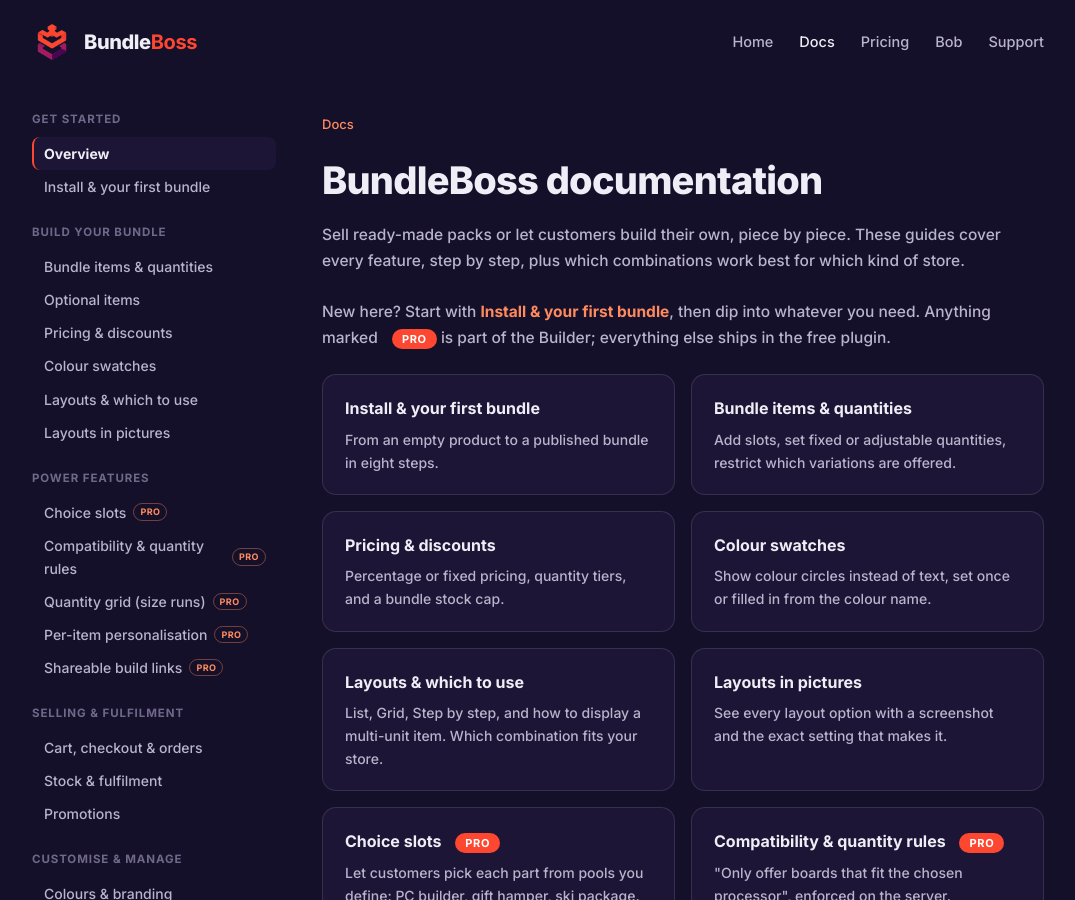
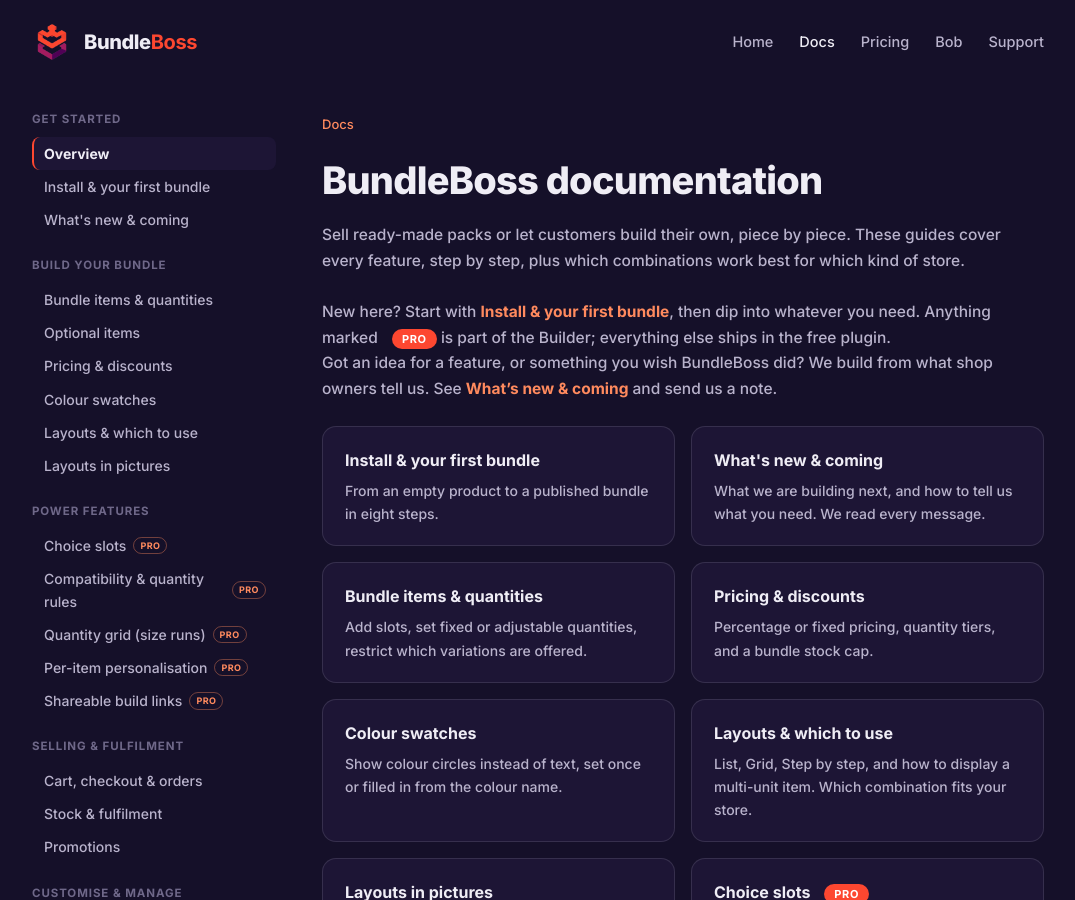
Before and after one commit to BundleBoss/website, a Jekyll site: the page built from docs/index.md, in a window 1280 px wide and 900 px high. Shown: the whole window, without its empty margins (102-1177 px from the left). Built offline with Jekyll 4.4.1, drawn with Linux system fonts in a browser that asks for light colours.

Commit message:
docs: add 'What's new & coming' page with a feature-request invite
A docs page that previews the in-development features (Gift mode,
Build a box, Frequently bought together), clearly marked Beta / In
development, and makes it easy for shop owners to request features:
a prominent 'tell us what to build, we read every message' invite to
support@getbundleboss.com. Linked from the docs hub and sidebar.

```diff
--- a/_data/docs.yml
+++ b/_data/docs.yml
@@ -6,6 +6,8 @@
       url: /docs/
     - title: Install &amp; your first bundle
       url: /docs/getting-started/
+    - title: What's new &amp; coming
+      url: /docs/whats-new/
 
 - section: Build your bundle
   items:
--- a/docs/index.md
+++ b/docs/index.md
@@ -8,8 +8,11 @@
 
 New here? Start with **[Install &amp; your first bundle](/docs/getting-started/)**, then dip into whatever you need. Anything marked <span class="pro-pill">Pro</span> is part of the Builder; everything else ships in the free plugin.
 
+Got an idea for a feature, or something you wish BundleBoss did? We build from what shop owners tell us. See **[What's new &amp; coming](/docs/whats-new/)** and send us a note.
+
 <div class="docs-cards">
   <a class="docs-card" href="/docs/getting-started/"><h3>Install &amp; your first bundle</h3><p>From an empty product to a published bundle in eight steps.</p></a>
+  <a class="docs-card" href="/docs/whats-new/"><h3>What's new &amp; coming</h3><p>What we are building next, and how to tell us what you need. We read every message.</p></a>
   <a class="docs-card" href="/docs/bundle-items/"><h3>Bundle items &amp; quantities</h3><p>Add slots, set fixed or adjustable quantities, restrict which variations are offered.</p></a>
   <a class="docs-card" href="/docs/pricing/"><h3>Pricing &amp; discounts</h3><p>Percentage or fixed pricing, quantity tiers, and a bundle stock cap.</p></a>
   <a class="docs-card" href="/docs/swatches/"><h3>Colour swatches</h3><p>Show colour circles instead of text, set once or filled in from the colour name.</p></a>
```
Also changed, not shown: docs/whats-new.md (added, +39 -0 lines).
